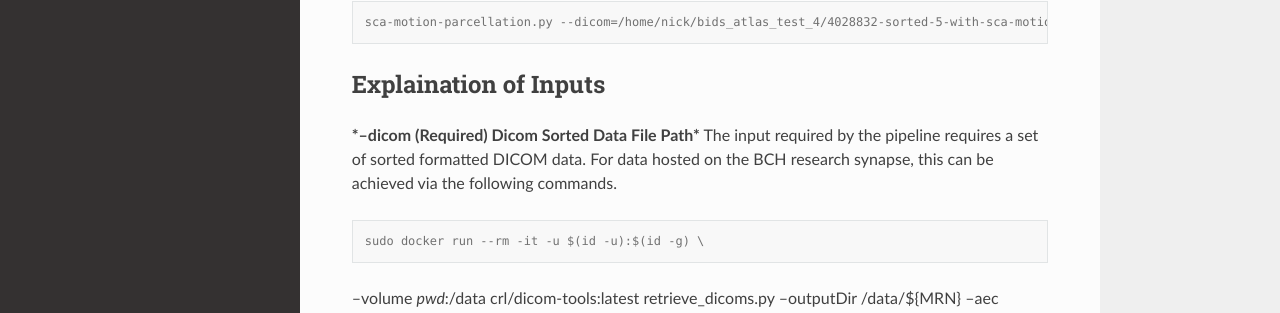
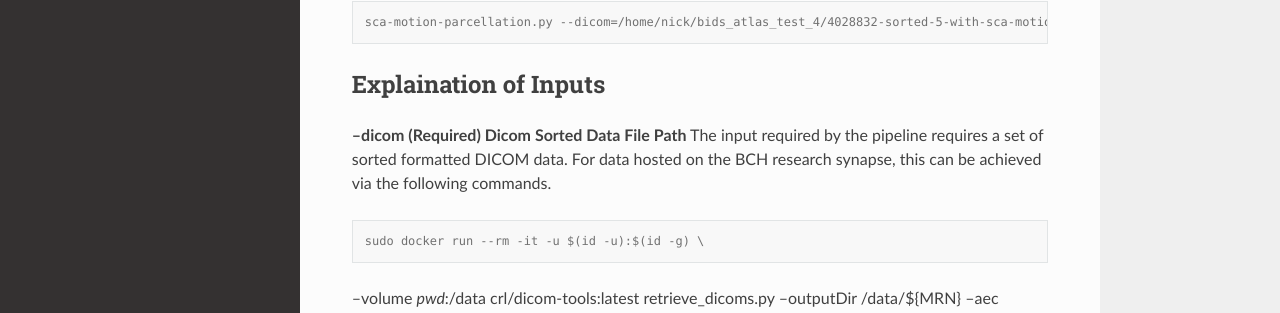
Before and after one commit to nicklbch/fmri-rest-pipe-documentation, a Sphinx documentation site: the page built from docs/source/usage.rst, in a window 1280 px wide and 1371 px high. Shown: the part 452-765 px from the top of the window. Built offline with Sphinx 7.4.7 and the Read the Docs theme 3.1.0, drawn with Linux system fonts in a browser that asks for light colours.

```diff
--- a/docs/source/usage.rst
+++ b/docs/source/usage.rst
@@ -26,7 +26,7 @@ Or
 Explaination of Inputs
 ----------------
 
-***--dicom (Required) Dicom Sorted Data File Path***
+**--dicom (Required) Dicom Sorted Data File Path**
 The input required by the pipeline requires a set of sorted formatted DICOM data. For data hosted on the BCH research synapse, this can be achieved via the following commands.
 
 .. code-block:: console
```
